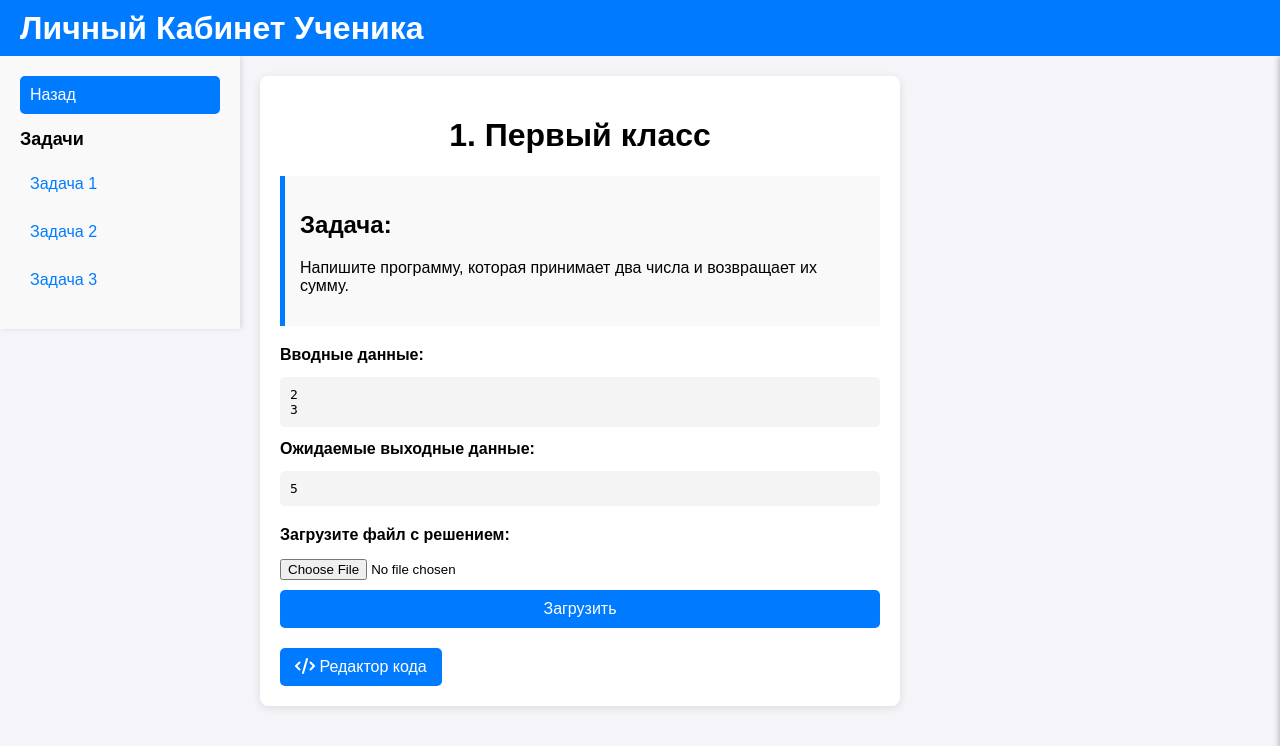
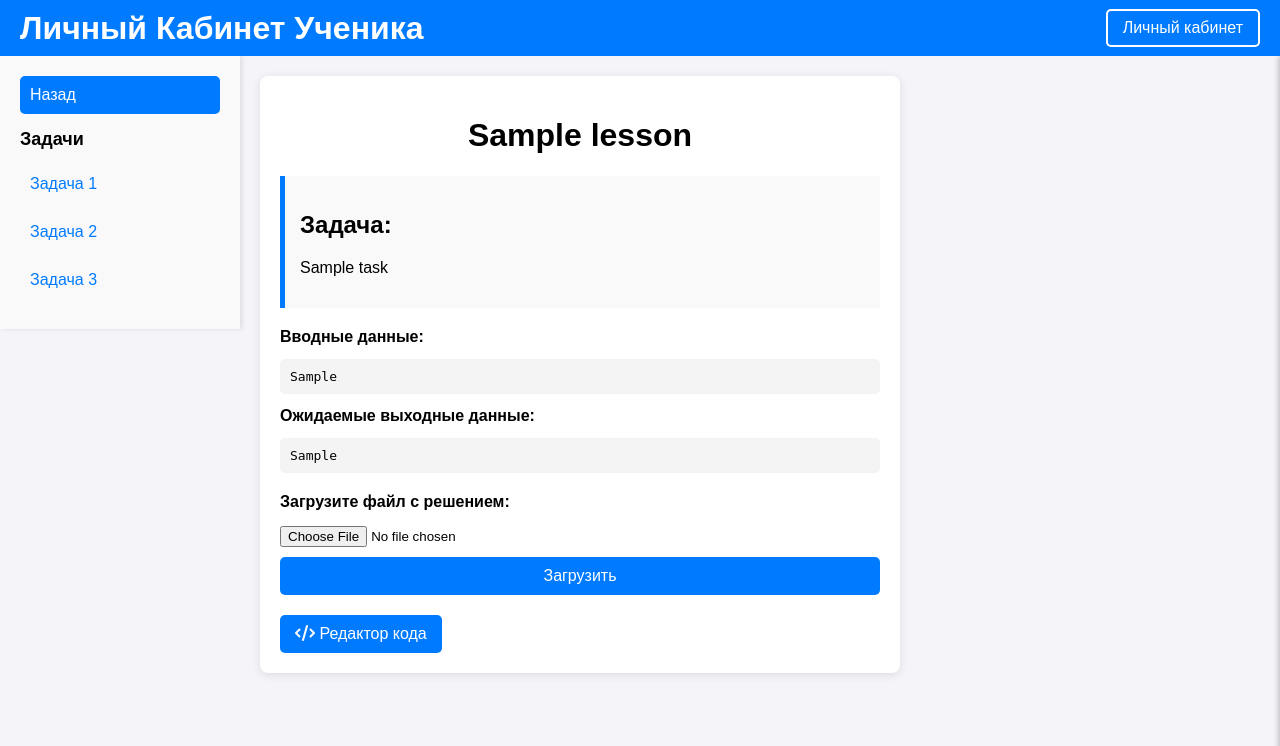
Before and after one commit to markl228/Zis_Lms, a Flask app: page /task/1 in a window 1280 px wide. Shown: the top 746 px of the page. Run offline with Flask 3, Linux system fonts and the light colour scheme; a database or web service that is not in the repository returns one stand-in record (values such as "Sample title"); some libraries are stand-ins or nearby versions.

Commit message:
wdefrggh

```diff
--- a/proj/app.py
+++ b/proj/app.py
@@ -1,6 +1,7 @@
 from flask import Flask, request, render_template, jsonify
 import subprocess
 import os
+from database import get_task_by_id
 
 app = Flask(__name__)
 
@@ -16,7 +17,11 @@ def index():
 
 @app.route('/task/<num_task>')
 def task(num_task):
-    return render_template(f'task{num_task}.html', content=None)
+    task_data = get_task_by_id(num_task)
+    if task_data is None:
+        return "Задача не найдена", 404
+
+    return render_template(f'task{num_task}.html', content=None, task=task_data)
 
 
 @app.route('/upload/<num_task>', methods=['POST'])
@@ -51,12 +56,14 @@ def submit_code(num_task):
 
         # Обрабатываем код через существующую функцию
         content = process_file(temp_file_path, num_task)
+        print(content)
 
         # Удаляем временный файл
         if os.path.exists(temp_file_path):
             os.remove(temp_file_path)
 
-        return jsonify({'content': content})
+        # return jsonify({'content': content})
+        return render_template(f'task{num_task}.html', content=content)
     except Exception as e:
         return jsonify({'error': str(e)}), 500
 
@@ -70,7 +77,7 @@ def process_file(file_path, num_task):
     user_input = ""
     answer_correction = True
     content = ""
-    print(file_mas)
+    # print(file_mas)
     for i in range(len(file_mas)):
         if file_mas[i][-1] == "Q":
             user_input = ""
@@ -98,5 +105,10 @@ def process_file(file_path, num_task):
     return content
 
 
+@app.route('/profile')
+def profile():
+    return render_template('profile.html')
+
+
 if __name__ == '__main__':
     app.run(debug=True)
--- /dev/null
+++ b/proj/database.py
@@ -0,0 +1,37 @@
+import psycopg2
+from psycopg2.extras import DictCursor
+
+DB_CONFIG = {
+    'dbname': 'LLMMSS',
+    'user': 'postgres',
+    'password': 'q1w2e3r4t5!',
+    'host': 'localhost',
+    'port': '5432'
+}
+
+def get_db_connection():
+    try:
+        conn = psycopg2.connect(**DB_CONFIG)
+        print("Подключение к базе данных успешно установлено")
+        return conn
+    except Exception as e:
+        print(f"Ошибка подключения к базе данных: {e}")
+        return None
+
+def get_task_by_id(task_id):
+    conn = get_db_connection()
+    if conn:
+        try:
+            with conn.cursor(cursor_factory=DictCursor) as cur:
+                cur.execute("""
+                    SELECT title, task, input_data, output_data
+                    FROM lessons
+                """, (task_id,))
+                task = cur.fetchone()
+                return dict(task) if task else None
+        except Exception as e:
+            print(f"Ошибка при получении задачи: {e}")
+            return None
+        finally:
+            conn.close()
+    return None
--- a/proj/templates/profile.html
+++ b/proj/templates/profile.html
@@ -71,7 +71,7 @@
 
 <div class="main">
     <nav>
-        <a href="#">Главная</a>
+        <a href="/">Главная</a>
         <a href="#">Курсы</a>
         <a href="#">Студенты</a>
         <a href="#">Задания</a>
--- a/proj/templates/task1.html
+++ b/proj/templates/task1.html
@@ -23,6 +23,7 @@
             height: 56px;
             display: flex;
             align-items: center;
+            justify-content: space-between;
             z-index: 1000;
         }
         header h1 {
@@ -258,12 +259,29 @@
         .code-editor-panel .token.builtin {
             color: #B200B2;
         }
+
+        /* Добавляем стили для кнопки профиля */
+        .profile-link {
+            margin-right: 20px;
+            color: white;
+            text-decoration: none;
+            padding: 8px 15px;
+            border: 2px solid white;
+            border-radius: 5px;
+            transition: all 0.3s ease;
+        }
+
+        .profile-link:hover {
+            background-color: white;
+            color: #007bff;
+        }
     </style>
 </head>
 <body>
 
     <header>
        <h1 id="h">Личный Кабинет Ученика</h1>
+       <a href="/profile" class="profile-link">Личный кабинет</a>
     </header>
 
     <div class="main-content">
@@ -278,20 +296,19 @@
         </div>
 
         <div class="container">
-            <h1>1. Первый класс</h1>
+            <h1>{{ task.title }}</h1>
 
             <div class="task">
                 <h2>Задача:</h2>
-                <p>Напишите программу, которая принимает два числа и возвращает их сумму.</p>
+                <p>{{ task.task }}</p>
             </div>
 
             <div class="input-output">
                 <label for="input-data">Вводные данные:</label>
-                <pre>2
-3</pre>
+                <pre>{{ task.input_data }}</pre>
 
                 <label for="output-data">Ожидаемые выходные данные:</label>
-                <pre>5</pre>
+                <pre>{{ task.output_data }}</pre>
             </div>
 
             <form action="/upload/1" method="post" enctype="multipart/form-data">
```
Also changed, not shown: proj/templates/main_theme.html (+19 -0 lines), uploads/test.py (deleted, +0 -12 lines), proj/pages.py (deleted).
